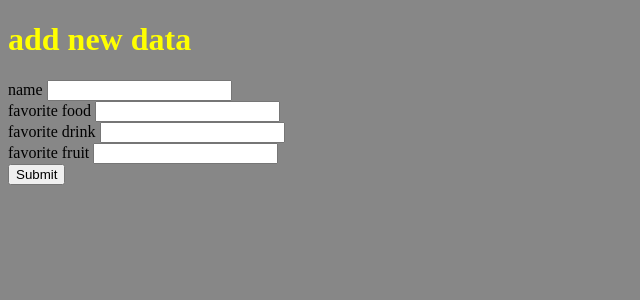
After one commit to luquilo/php_crud, a PHP site: page /create.php in a window 1280 px wide. The commit adds this page. Shown: the top 300 px of the page, without its empty margins (0-640 px from the left). Run offline with PHP 8.4, Linux system fonts and the light colour scheme.

Commit message:
membuat form crud

```diff
--- a/config/connection.php
+++ b/config/connection.php
@@ -7,7 +7,7 @@
     $connection = mysqli_connect($server, $username, $password, $db);
 
     if ($connection){
-        echo "berhasil";
+        // echo "berhasil";
     } else {
         echo "gagal";
     }
--- /dev/null
+++ b/create.php
@@ -0,0 +1,51 @@
+<!DOCTYPE html>
+<html lang="en">
+
+<head>
+    <meta charset="UTF-8">
+    <meta http-equiv="X-UA-Compatible" content="IE=edge">
+    <meta name="viewport" content="width=device-width, initial-scale=1.0">
+    <title>data form</title>
+    <link rel="stylesheet" href="style.css">
+</head>
+
+<body>
+    <div>
+        <?php
+
+        include './config/connection.php';
+
+        ?>
+        <div>
+            <h1>add new data</h1>
+            <div>
+                <form action="createProses.php" method="post">
+                    <div>
+                        <label for="form_1">name</label>
+                        <input type="text" id="form_1" name="name">
+                    </div>
+                    <div>
+                        <label for="form_2">favorite food</label>
+                        <input type="text" id="form_2" name="favorite_food">
+                    </div>
+                    <div>
+                        <label for="form_3">favorite drink</label>
+                        <input type="text" id="form_3" name="favorite_drink">
+                    </div>
+                    <div>
+                        <label for="form_4">favorite fruit</label>
+                        <input type="text" id="form_4" name="favorite_fruit">
+                    </div>
+                    <div>
+                        <button>Submit</button>
+                    </div>
+                </form>
+            </div>
+        </div>
+
+
+
+    </div>
+</body>
+
+</html>
--- a/index.php
+++ b/index.php
@@ -12,12 +12,13 @@ include './config/connection.php';
     <meta http-equiv="X-UA-Compatible" content="IE=edge">
     <meta name="viewport" content="width=device-width, initial-scale=1.0">
     <title>favorite beverage</title>
-    <link rel="stylesheet" href="style.css">
+    <link rel="stylesheet" href="styles.css">
 </head>
 
 <body>
     <div>
         <h1>favorite beverage table</h1>
+        <a href="create.php">submit</a>
         <div class="table-container">
             <table>
 
--- a/style.css
+++ b/style.css
@@ -1,5 +1,5 @@
 body {
-  background: #333;
+  background: #878787;
 }
 
 h1 {
@@ -14,7 +14,6 @@ table {
 }
 
 thead th {
-  background-color: #f2f2f2;
   font-weight: bold;
 }
 
```
Also changed, not shown: createProses.php (added).
